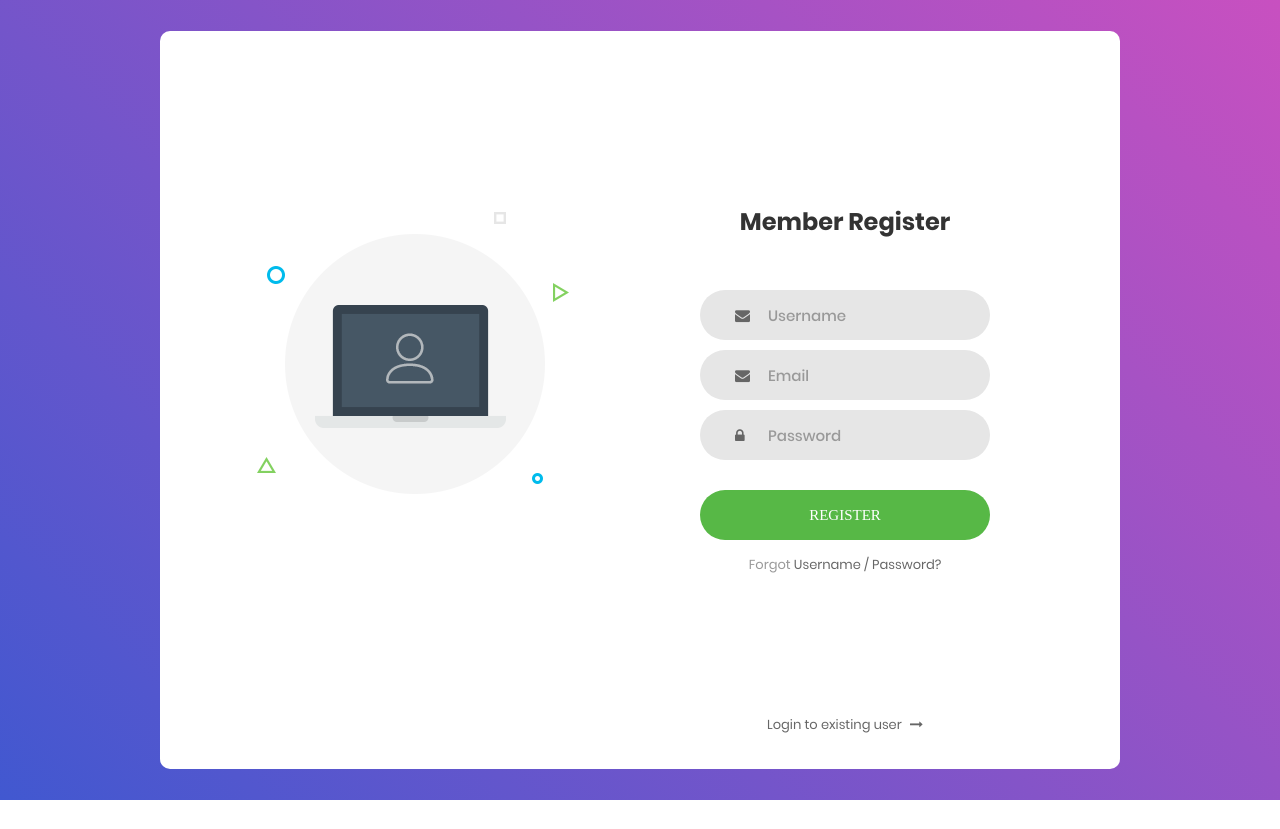
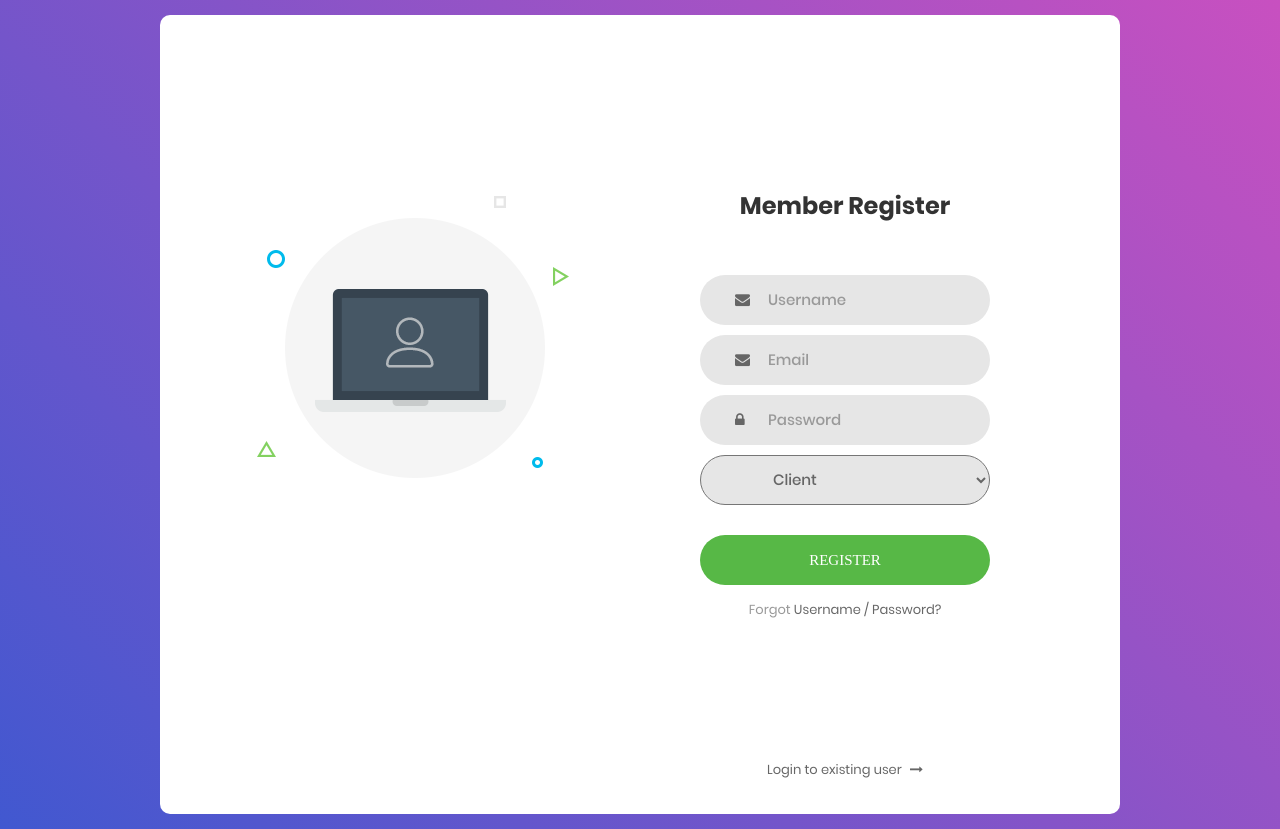
Before and after one commit to ylisovskyi/computer_company_app, a Flask app: page /register/ in a window 1280 px wide. Before the commit the page ends 800 px from the top, so only its background shows below. Run offline with Flask 2, Linux system fonts and the light colour scheme; some libraries are stand-ins or nearby versions; some web fonts are replaced.

Commit message:
Add roles choice Add template table for orders Add client page Add current_user

```diff
--- a/main.py
+++ b/main.py
@@ -13,6 +13,7 @@ project_dir = os.path.dirname(os.path.abspath(__file__))
 database_file = "sqlite:///{}".format(os.path.join(project_dir, "computer_company.db"))
 app.config["SQLALCHEMY_DATABASE_URI"] = database_file
 app.config["SQLALCHEMY_TRACK_MODIFICATIONS"] = True
+app.config['user'] = None
 
 db = SQLAlchemy(app)
 
@@ -41,18 +42,49 @@ class User(UserMixin, db.Model):
     )
     username = db.Column(db.String(25), unique=True, nullable=False)
     password = db.Column(db.String(64), nullable=False)
+    role = db.Column(db.String(10), nullable=False)
+
+    def get_id(self):
+        return self.user_id
 
 
-# some protected url
+class Orders(db.Model):
+
+    __tablename__ = 'Orders'
+
+    order_id = db.Column(
+        db.Integer,
+        unique=True,
+        nullable=False,
+        primary_key=True,
+        autoincrement=True
+    )
+    client = db.Column(db.String(25), unique=True, nullable=False)
+    part = db.Column(db.String(64), nullable=False)
+    status = db.Column(db.String(10), nullable=False)
+
+
 @app.route('/')
 @login_required
 def home():
+    if not app.config['user']:
+        return redirect(url_for('login'))
+
     return Response("Hello World!")
 
 
 @app.route('/admin/')
+@login_required
 def admin_page():
-    return render_template('admin.html')
+    return render_template('admin_main.html')
+
+
+@app.route('/orders/')
+@login_required
+def orders_page():
+    orders = Orders.query
+    client = app.config['user'].username
+    return render_template('orders.html', orders=orders, current_user=client)
 
 
 @app.route("/register/", methods=["GET", "POST"])
@@ -60,12 +92,13 @@ def register_user():
     if request.method == 'POST':
         username = request.form['username']
         password = request.form['pass']
+        role = request.form['role']
         _user = User.query.filter_by(username=username).first()
         if _user:
             return 'Such user already exists'
 
         else:
-            _user = User(username=username, password=password)
+            _user = User(username=username, password=password, role=role)
             print _user.username
             db.session.add(_user)
             db.session.commit()
@@ -82,14 +115,19 @@ def login():
         password = request.form['password']
         user = User.query.filter_by(username=username).first()
         if user is not None and user.password == password:
-            return render_template('admin.html')
+            login_user(user)
+            app.config['user'] = user
+            if user.role == 'admin':
+                return render_template('admin_main.html')
+
+            elif user.role == 'client':
+                return render_template('client_main.html')
 
         return 'No such user'
 
     return render_template('login.html')
 
 
-# somewhere to logout
 @app.route("/logout")
 @login_required
 def logout():
@@ -97,13 +135,11 @@ def logout():
     return Response('<p>Logged out</p>')
 
 
-# handle login failed
 @app.errorhandler(401)
 def page_not_found(e):
     return Response('<p>Login failed</p>')
 
 
-# callback to reload the user object
 @login_manager.user_loader
 def load_user(user_id):
     return User.query.get(int(user_id))
--- a/templates/admin.html
+++ b/templates/admin_main.html
@@ -2,7 +2,7 @@
 <html lang="en">
 <head>
     <meta charset="UTF-8">
-    <title>Title</title>
+    <title>Admin panel</title>
     <link rel="stylesheet" type="text/css" href="{{ url_for('static', filename='css/admin.css') }}">
 </head>
 <body>
--- a/templates/register.html
+++ b/templates/register.html
@@ -51,22 +51,24 @@
 						</span>
 					</div>
 
-					<div class="wrap-input100 validate-input" data-validate = "Password is required">
-						<input class="input100" type="password" name="pass" placeholder="Password">
+                    <div class="wrap-input100 validate-input" data-validate = "Password is required">
+						<input class="input100" name="pass" placeholder="Password">
 						<span class="focus-input100"></span>
 						<span class="symbol-input100">
 							<i class="fa fa-lock" aria-hidden="true"></i>
 						</span>
 					</div>
-                    <!--
-                    <div class="wrap-input100 validate-input" data-validate = "Repeated password should match the initial password">
-						<input class="input100" type="password" name="reppass" placeholder="RepeatPassword">
+
+                    <div class="wrap-input100 validate-input">
+                        <select class="input100" name="role">
+                            <option value="client">Client</option>
+                            <option value="employee">Employee</option>
+                            <option value="manager">Manager</option>
+                        </select>
 						<span class="focus-input100"></span>
-						<span class="symbol-input100">
-							<i class="fa fa-lock" aria-hidden="true"></i>
-						</span>
+						<span class="symbol-input100"></span>
 					</div>
-                    -->
+
 					<div class="container-login100-form-btn">
 						<button class="login100-form-btn" type="submit">
 							Register
```
Also changed, not shown: templates/client_main.html (added, +15 -0 lines), templates/orders.html (added, +23 -0 lines), computer_company.db, models.py (added).
